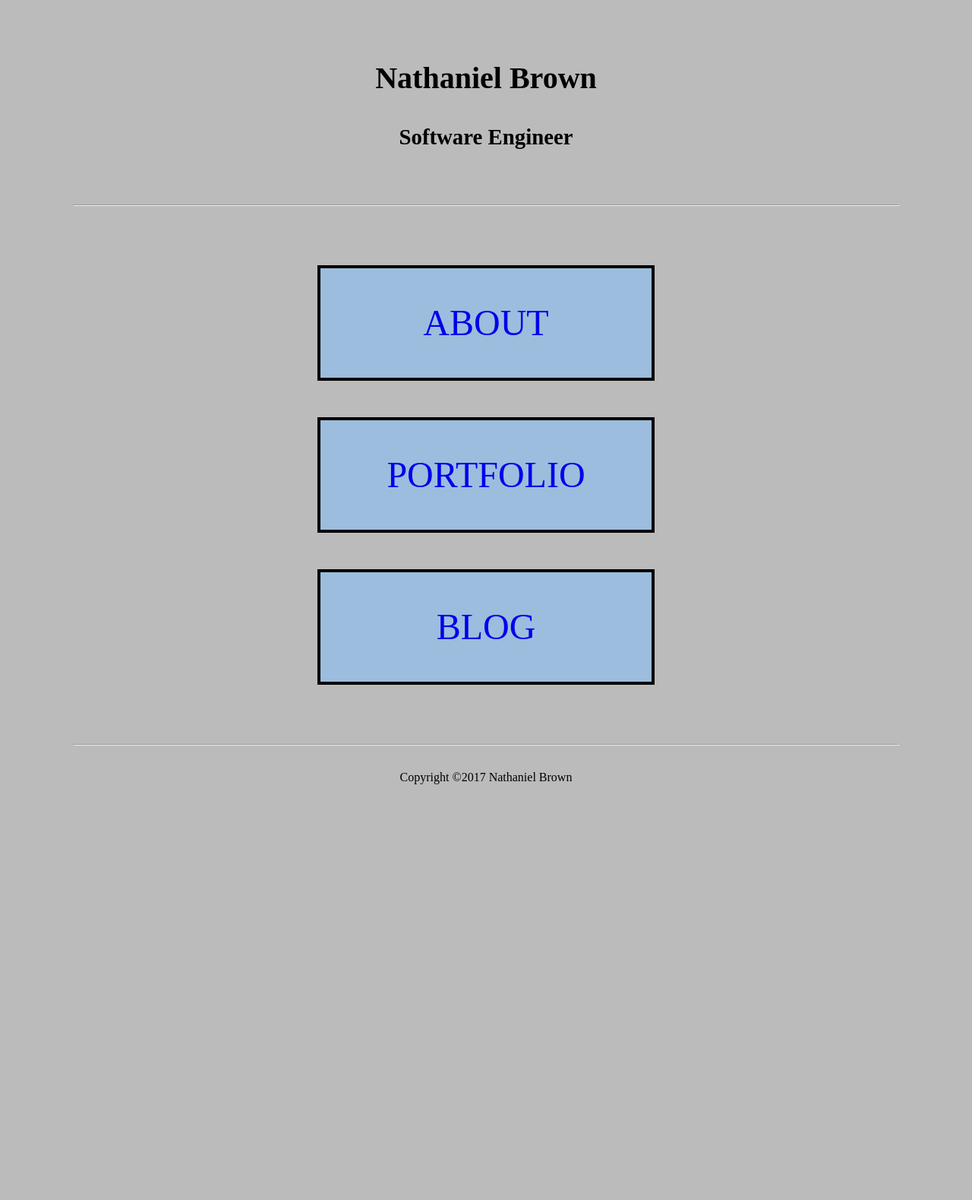
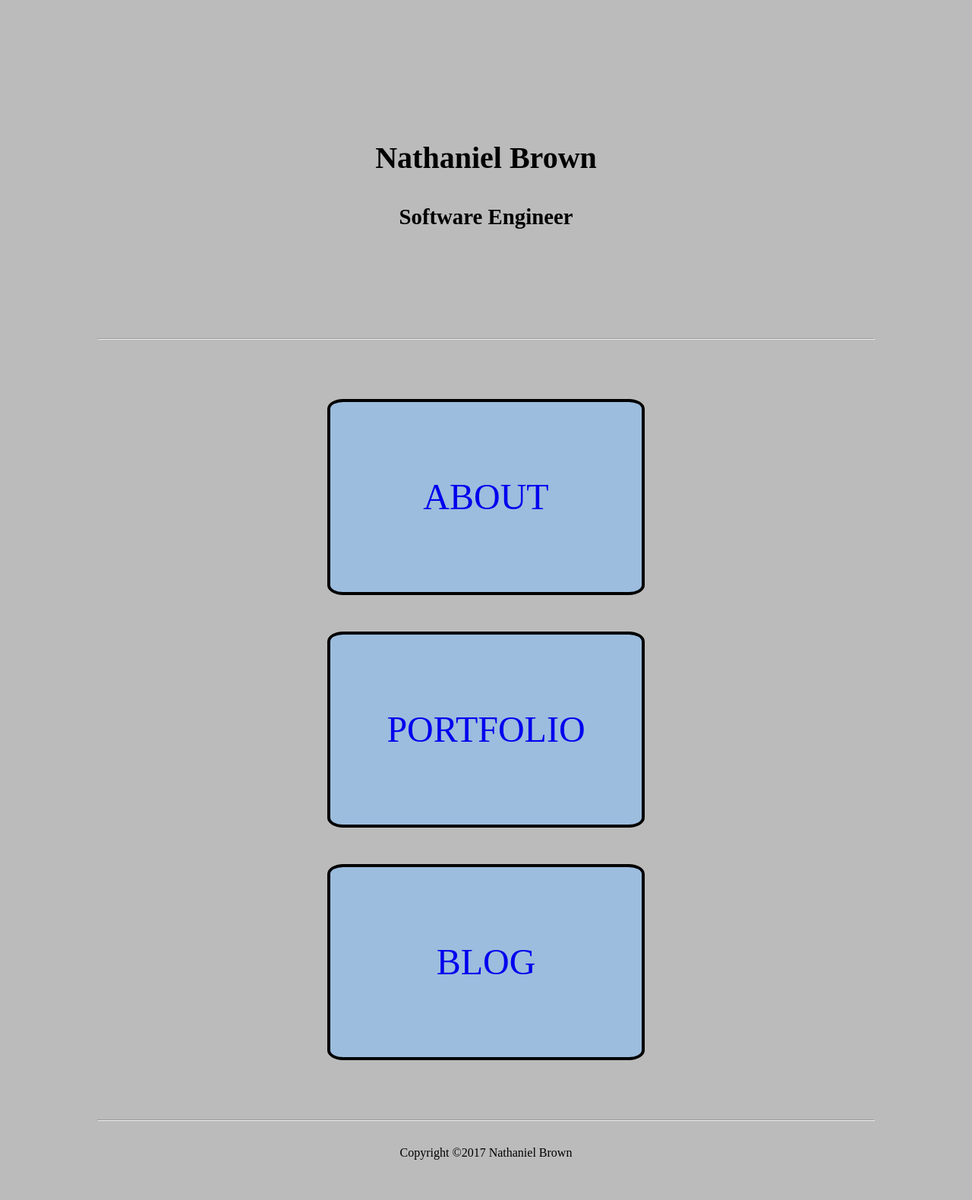
Before and after one commit to ngbcode/ngbcode.github.io, a Jekyll site: the page built from index.html, in a window 1280 px wide. Shown: the whole page at 76% size. Built offline with Jekyll 4.4.1, drawn with Linux system fonts in a browser that asks for light colours; some web fonts are replaced; before the commit the page ends 1050 px from its top, so only the background shows below that.

Commit message:
Update styling

```diff
--- a/assets/css/style.scss
+++ b/assets/css/style.scss
@@ -9,19 +9,35 @@ $font-weight: 400;
 $small-font-size:  $font-size * 0.875;
 $line-height: 1.4;
 
-$margin:      5em;
-$spacing:     2em;
-$spacing-small: 1em;
+$margin:      25%;
+$spacing:     10%;
+$spacing-small: 4%;
+
+$on-laptop:        800px;		//Originally 800px
+
+// Use media queries like this:
+// @include media-query($on-palm) {
+//     .page-content {
+//         padding-right: $spacing / 2;
+//         padding-left: $spacing / 2;
+//     }
+// }
+@mixin media-query($device) {
+    @media screen and (max-width: $device) {
+        @content;
+    }
+}
 
 html {
     background: #bbb;
+    width: 100%;
 }
 
 body {
     line-height: $line-height;
-    width: 85%;
+    width: 80%;
     min-height: 600px;
-    min-width: 650px;
+    min-width: 600px;
     margin: 0 auto;
     padding: $spacing-small;
     font-family: $font-family;
@@ -39,14 +55,20 @@ a.home-nav {
     display: block;
     margin: 1em auto;
     width: 40%;
-    height: $spacing-small * 3;
+    height: 250px;
     border: 4px solid black;
+    border-radius: 5%;
     background: #9cbdde;
     font-size: $font-size * 3;
     text-decoration: none;
     text-align: center;
-    line-height: $font-size * 3;
+    line-height: 250px;
     text-transform: uppercase;
+
+    @include media-query($on-laptop) {
+          font-size: $font-size * 2;
+          line-height: $font-size * 2;
+     }
 }
 a.home-nav:hover { background: #eee; font-weight: bold; }
 
```
